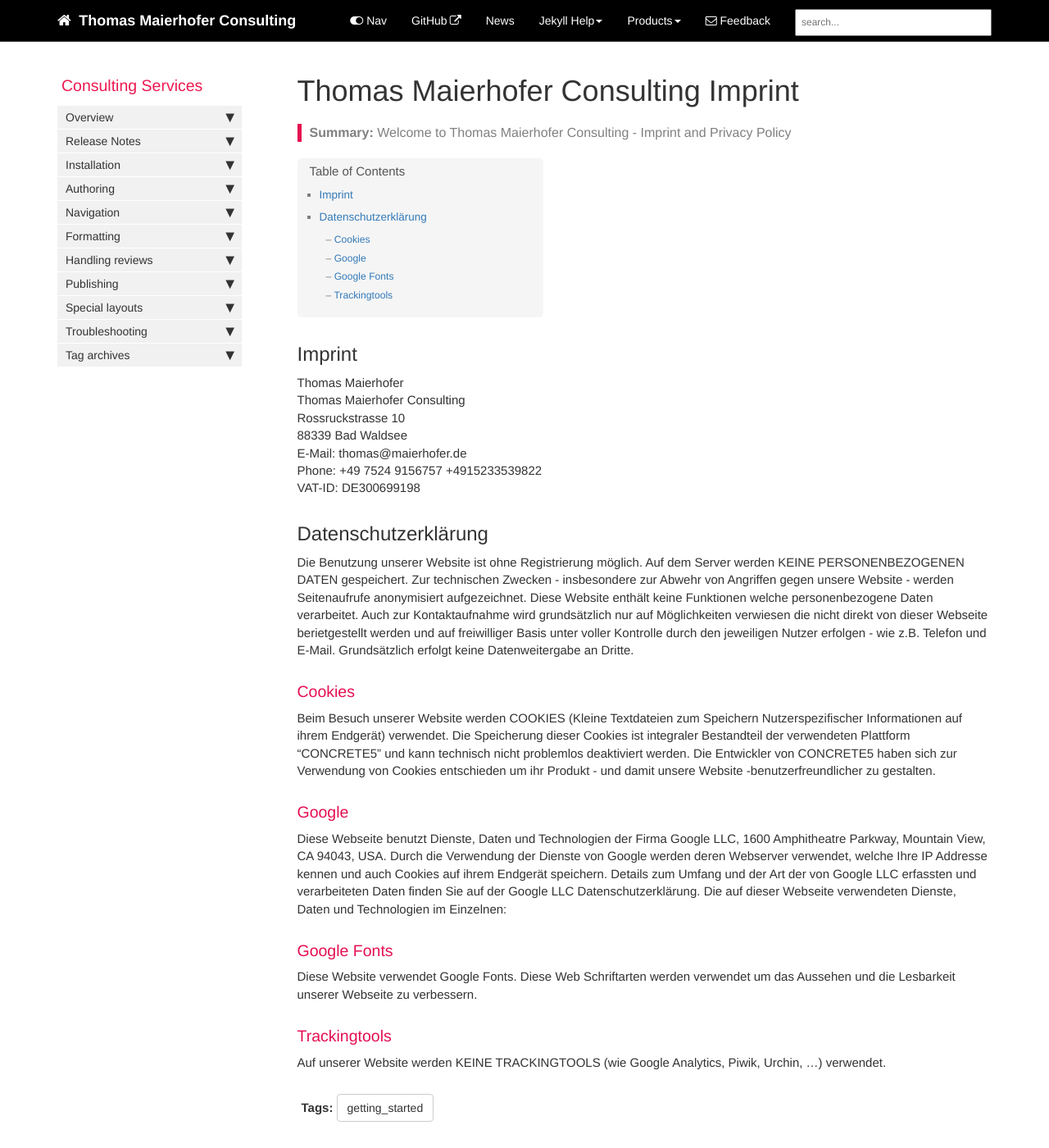
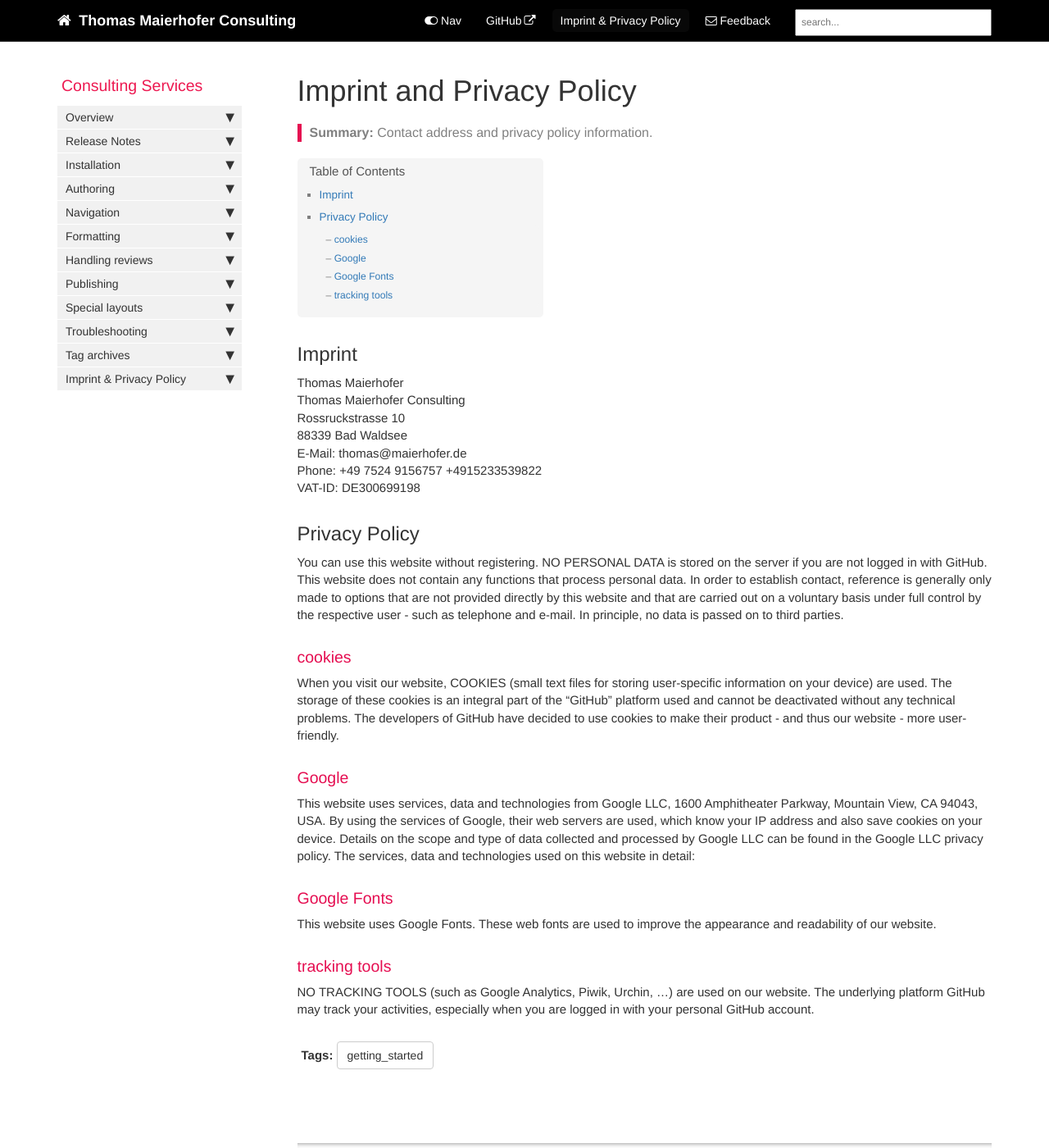
Before and after one commit to tmaierhofer/tmaierhofer.github.io, a Jekyll site: the page built from docs/pages/tmc/tmc-imprint.md, in a window 1280 px wide and 1400 px high. Shown: the whole window at 82% size. Built offline with Jekyll 4.4.1, drawn with Linux system fonts in a browser that asks for light colours; comment, search, counter and statistics services are not loaded.

Commit message:
Add imprint in top nav

```diff
--- a/docs/_data/sidebars/tmc_sidebar.yml
+++ b/docs/_data/sidebars/tmc_sidebar.yml
@@ -293,3 +293,7 @@ entries:
         - title: Troubleshooting pages
           url: /tag_troubleshooting.html
           output: web
+
+  - title: Imprint & Privacy Policy
+    url: /tmc-imprint.html
+    output: web
--- a/docs/pages/tmc/tmc-imprint.md
+++ b/docs/pages/tmc/tmc-imprint.md
@@ -1,9 +1,9 @@
 ---
-title: Thomas Maierhofer Consulting Imprint
+title: Imprint and Privacy Policy
 keywords: thomas maierhofer consulting imprint
 last_updated: July 3, 2016
 tags: [getting_started]
-summary: "Welcome to Thomas Maierhofer Consulting - Imprint and Privacy Policy"
+summary: "Contact address and privacy policy information."
 sidebar: tmc_sidebar
 permalink: tmc-imprint.html
 folder: tmc
@@ -18,24 +18,21 @@ E-Mail: thomas@maierhofer.de
 Phone: +49 7524 9156757 +4915233539822
 VAT-ID: DE300699198
 
-## Datenschutzerklärung
-Die Benutzung unserer Website ist ohne Registrierung möglich. Auf dem Server werden KEINE PERSONENBEZOGENEN DATEN gespeichert. Zur technischen Zwecken - insbesondere zur Abwehr von Angriffen gegen unsere Website - werden Seitenaufrufe anonymisiert aufgezeichnet. Diese Website enthält keine Funktionen welche personenbezogene Daten verarbeitet. Auch zur Kontaktaufnahme wird grundsätzlich nur auf Möglichkeiten verwiesen die nicht direkt von dieser Webseite berietgestellt werden und auf freiwilliger Basis unter voller Kontrolle durch den jeweiligen Nutzer erfolgen - wie z.B. Telefon und E-Mail. Grundsätzlich erfolgt keine Datenweitergabe an Dritte.
+## Privacy Policy
+You can use this website without registering. NO PERSONAL DATA is stored on the server if you are not logged in with GitHub. This website does not contain any functions that process personal data. In order to establish contact, reference is generally only made to options that are not provided directly by this website and that are carried out on a voluntary basis under full control by the respective user - such as telephone and e-mail. In principle, no data is passed on to third parties.
 
-### Cookies
-Beim Besuch unserer Website werden COOKIES (Kleine Textdateien zum Speichern Nutzerspezifischer Informationen auf ihrem Endgerät) verwendet. Die Speicherung dieser Cookies ist integraler Bestandteil der verwendeten Plattform "CONCRETE5" und kann technisch nicht problemlos deaktiviert werden. Die Entwickler von CONCRETE5 haben sich zur Verwendung von Cookies entschieden um ihr Produkt - und damit unsere Website -benutzerfreundlicher zu gestalten.
+### cookies
+When you visit our website, COOKIES (small text files for storing user-specific information on your device) are used. The storage of these cookies is an integral part of the "GitHub" platform used and cannot be deactivated without any technical problems. The developers of GitHub have decided to use cookies to make their product - and thus our website - more user-friendly.
 
 ### Google
-Diese Webseite benutzt Dienste, Daten und Technologien der Firma Google LLC, 1600 Amphitheatre Parkway, Mountain View, CA 94043, USA.
-Durch die Verwendung der Dienste von Google werden deren Webserver verwendet, welche Ihre IP Addresse kennen und auch Cookies auf ihrem Endgerät speichern.
-Details zum Umfang und der Art der von Google LLC erfassten und verarbeiteten Daten finden Sie auf der Google LLC Datenschutzerklärung.
-Die auf dieser Webseite verwendeten Dienste, Daten und Technologien im Einzelnen:
+This website uses services, data and technologies from Google LLC, 1600 Amphitheater Parkway, Mountain View, CA 94043, USA.
+By using the services of Google, their web servers are used, which know your IP address and also save cookies on your device.
+Details on the scope and type of data collected and processed by Google LLC can be found in the Google LLC privacy policy.
+The services, data and technologies used on this website in detail:
 
 ### Google Fonts
-Diese Website verwendet Google Fonts. Diese Web Schriftarten werden verwendet um das Aussehen und die Lesbarkeit unserer Webseite zu verbessern.
+This website uses Google Fonts. These web fonts are used to improve the appearance and readability of our website.
 
-### Trackingtools
-Auf unserer Website werden KEINE TRACKINGTOOLS (wie Google Analytics, Piwik, Urchin, ...) verwendet.
-
-
-
-{% include links.html %}
+### tracking tools
+NO TRACKING TOOLS (such as Google Analytics, Piwik, Urchin, ...) are used on our website. The underlying platform GitHub
+may track your activities, especially when you are logged in with your personal GitHub account.
```
Also changed, not shown: docs/_data/topnav.yml (+2 -25 lines).
